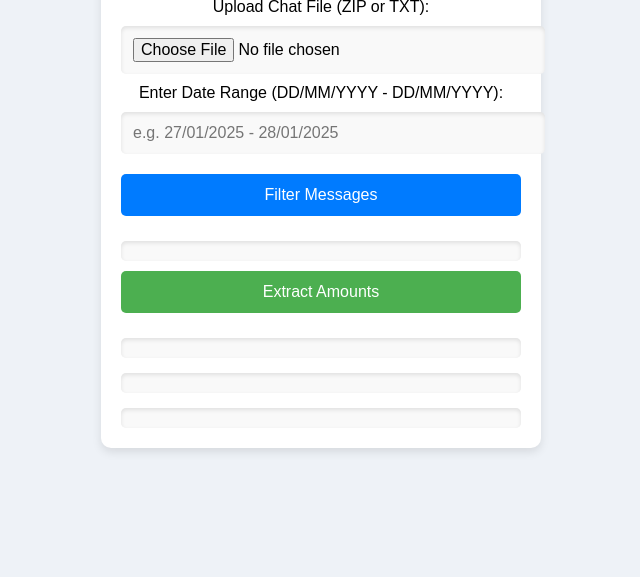
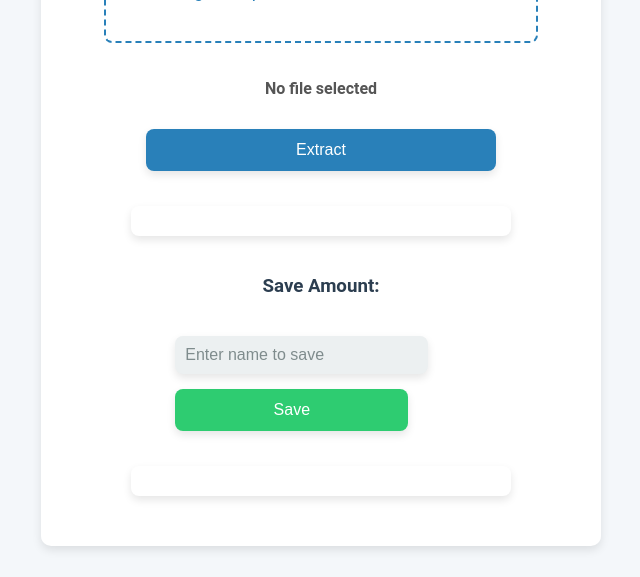
Before and after one commit to AppArchitect-cyber/Calculate, a plain HTML site: page index.html in a window 1280 px wide. Shown: the part 223-800 px from the top of the page, without its empty margins (319-959 px from the left). Drawn offline with nearby package versions, Linux system fonts and the light colour scheme.

Commit message:
Update index.html

```diff
--- a/index.html
+++ b/index.html
@@ -3,189 +3,269 @@
 <head>
     <meta charset="UTF-8">
     <meta name="viewport" content="width=device-width, initial-scale=1.0">
-    <title>WhatsApp Chat Filter & Amount Calculator</title>
-    <script src="https://cdnjs.cloudflare.com/ajax/libs/jszip/3.10.1/jszip.min.js"></script>
+    <title>WhatsApp Amount Extractor</title>
+    <script src="https://cdnjs.cloudflare.com/ajax/libs/xlsx/0.18.5/xlsx.full.min.js"></script>
     <style>
         body {
-            font-family: Arial, sans-serif;
+            font-family: 'Roboto', sans-serif;
+            background-color: #f4f7fa;
+            color: #333;
             display: flex;
             justify-content: center;
             align-items: center;
             height: 100vh;
             margin: 0;
-            background-color: #eef2f7;
         }
+
         .container {
+            background-color: #ffffff;
             width: 90%;
-            max-width: 400px;
-            background: #ffffff;
-            padding: 20px;
+            max-width: 500px;
+            padding: 30px;
             border-radius: 10px;
             box-shadow: 0 4px 10px rgba(0, 0, 0, 0.1);
             text-align: center;
         }
+
+        h2 {
+            color: #2c3e50;
+            margin-bottom: 20px;
+            font-size: 30px;
+            font-weight: 700;
+        }
+
         input, button {
-            width: 100%;
+            margin: 15px 0;
             padding: 12px;
-            margin: 10px 0;
+            font-size: 16px;
+            color: #fff;
+            background-color: #2980b9;
             border: none;
-            border-radius: 5px;
+            border-radius: 8px;
+            width: 80%;
+            max-width: 350px;
+            cursor: pointer;
+            box-shadow: 0 4px 8px rgba(0, 0, 0, 0.1);
+            transition: all 0.3s ease;
+        }
+
+        input:focus, button:hover {
+            background-color: #3498db;
+            box-shadow: 0 6px 12px rgba(0, 0, 0, 0.2);
+        }
+
+        #dropZone {
+            width: 80%;
+            max-width: 350px;
+            margin: 20px auto;
+            padding: 40px;
+            border: 2px dashed #2980b9;
+            background-color: rgba(255, 255, 255, 0.9);
+            color: #2980b9;
+            font-size: 18px;
+            cursor: pointer;
+            transition: all 0.3s ease;
+            text-align: center;
+            border-radius: 8px;
+        }
+
+        #dropZone:hover {
+            background-color: rgba(240, 240, 240, 1);
+            border-color: #3498db;
+            box-shadow: 0 4px 8px rgba(0, 0, 0, 0.1);
+        }
+
+        #fileName {
+            color: #555;
             font-size: 16px;
+            font-weight: bold;
         }
-        input {
-            background: #f9f9f9;
-            box-shadow: inset 0 2px 4px rgba(0, 0, 0, 0.1);
+
+        #output, #savedEntries {
+            margin-top: 20px;
+            font-size: 18px;
+            font-weight: 600;
+            text-align: left;
+            background-color: #ffffff;
+            border-radius: 8px;
+            padding: 15px;
+            color: #2980b9;
+            width: 80%;
+            max-width: 350px;
+            box-shadow: 0 4px 8px rgba(0, 0, 0, 0.1);
+            margin: 20px auto;
         }
-        button {
-            background-color: #4CAF50;
-            color: white;
-            cursor: pointer;
-            transition: 0.3s;
+
+        #savedEntries h3 {
+            color: #2980b9;
+            font-size: 22px;
+            margin-bottom: 10px;
         }
-        button:hover {
-            background-color: #45a049;
+
+        h3 {
+            color: #2c3e50;
         }
-        #output, #result, #total, #counter {
-            margin-top: 15px;
-            padding: 10px;
-            border-radius: 5px;
-            background-color: #f9f9f9;
-            max-height: 200px;
-            overflow-y: auto;
-            box-shadow: inset 0 2px 4px rgba(0, 0, 0, 0.1);
+
+        .details-section {
+            margin-top: 20px;
             text-align: left;
         }
-        h1 {
+
+        .details-section input {
+            font-size: 16px;
+            padding: 10px;
             color: #333;
-            font-size: 20px;
+            background-color: #ecf0f1;
+            width: 80%;
+            max-width: 350px;
+            margin: 0 auto;
         }
-        .filter-btn {
-            background-color: #007bff;
-            color: white;
-            padding: 12px;
-            border: none;
-            border-radius: 5px;
-            font-size: 16px;
-            cursor: pointer;
-            transition: 0.3s;
+
+        .details-section input::placeholder {
+            color: #7f8c8d;
         }
-        .filter-btn:hover {
-            background-color: #0056b3;
+
+        .details-section button {
+            width: 80%;
+            max-width: 350px;
+            background-color: #2ecc71;
+            margin: 15px auto;
         }
+
+        .container {
+            display: flex;
+            flex-direction: column;
+            align-items: center;
+        }
+
+        @import url('https://fonts.googleapis.com/css2?family=Roboto:wght@400;500&display=swap');
     </style>
 </head>
 <body>
+    <div class="container">
+        <h2>WhatsApp Chat Amount Extractor</h2>
 
-<div class="container">
-    <h1>WhatsApp Chat Filter & Amount Calculator</h1>
-
-    <label for="fileInput">Upload Chat File (ZIP or TXT):</label>
-    <input type="file" id="fileInput" accept=".zip,.txt">
-
-    <label for="dateInput">Enter Date Range (DD/MM/YYYY - DD/MM/YYYY):</label>
-    <input type="text" id="dateInput" placeholder="e.g. 27/01/2025 - 28/01/2025">
-
-    <button class="filter-btn" onclick="handleFile()">Filter Messages</button>
+        <div id="dropZone">Drag & Drop File Here or Click to Select</div>
+        <input type="file" id="fileInput" accept=".xls,.xlsx" style="display: none;">
+        <p id="fileName">No file selected</p>
+        <button onclick="extractAmounts()">Extract</button>
 
         <div id="output"></div>
 
-    <button onclick="extractAmounts()">Extract Amounts</button>
-    <div id="result"></div>
-    <div id="total"></div>
-    <div id="counter"></div>
+        <h3>Save Amount:</h3>
+        <div class="details-section">
+            <input type="text" id="nameInput" placeholder="Enter name to save">
+            <button onclick="saveEntry()">Save</button>
+        </div>
+
+        <div id="savedEntries"></div>
     </div>
 
     <script>
-    let filteredMessages = [];
+        let extractedAmounts = [];
+        let totalAmount = 0;
+        let savedData = {};
 
-    function handleFile() {
-        const fileInput = document.getElementById("fileInput");
-        const file = fileInput.files[0];
-
-        if (!file) return;
-
-        if (file.name.endsWith(".zip")) {
-            handleZipFile(file);
-        } else if (file.name.endsWith(".txt")) {
-            readTextFile(file);
-        } else {
-            alert("Invalid file format. Please upload a .zip or .txt file.");
-        }
+        // Function to format the date as dd/mm/yyyy
+        function formatDate() {
+            const now = new Date();
+            const day = ("0" + now.getDate()).slice(-2);
+            const month = ("0" + (now.getMonth() + 1)).slice(-2); // Get month as 01, 02, etc.
+            const year = now.getFullYear();
+            return `${day}/${month}/${year}`;
         }
 
-    function handleZipFile(file) {
-        const reader = new FileReader();
-        reader.onload = function(event) {
-            JSZip.loadAsync(event.target.result).then(function(zip) {
-                let txtFile = Object.keys(zip.files).find(name => name.endsWith(".txt"));
-                if (txtFile) {
-                    zip.files[txtFile].async("text").then(content => processMessages(content));
-                } else {
-                    alert("No text file found inside ZIP.");
-                }
+        let date = formatDate(); // Get formatted date
+
+        document.getElementById("dropZone").addEventListener("click", () => {
+            document.getElementById("fileInput").click();
         });
-        };
-        reader.readAsArrayBuffer(file);
+
+        document.getElementById("dropZone").addEventListener("dragover", (event) => {
+            event.preventDefault();
+        });
+
+        document.getElementById("dropZone").addEventListener("drop", (event) => {
+            event.preventDefault();
+            document.getElementById("fileInput").files = event.dataTransfer.files;
+            updateFileName();
+        });
+
+        document.getElementById("fileInput").addEventListener("change", updateFileName);
+
+        function updateFileName() {
+            const file = document.getElementById("fileInput").files[0];
+            document.getElementById("fileName").innerText = file ? `Selected File: ${file.name}` : "No file selected";
         }
 
-    function readTextFile(file) {
-        const reader = new FileReader();
-        reader.onload = function(event) {
-            processMessages(event.target.result);
-        };
-        reader.readAsText(file);
-    }
-
-    function processMessages(content) {
-        const dateInput = document.getElementById("dateInput");
-        const outputDiv = document.getElementById("output");
-
-        const dateRange = dateInput.value.split(" - ");
-        if (dateRange.length !== 2) {
-            outputDiv.innerHTML = "Invalid date range format. Use DD/MM/YYYY - DD/MM/YYYY";
+        function extractAmounts() {
+            const fileInput = document.getElementById("fileInput").files[0];
+            if (!fileInput) {
+                document.getElementById("output").innerText = "Please upload an Excel file first.";
                 return;
             }
 
-        const startDate = dateRange[0].trim();
-        const endDate = dateRange[1].trim();
+            const reader = new FileReader();
+            reader.onload = function (event) {
+                const data = new Uint8Array(event.target.result);
+                const workbook = XLSX.read(data, { type: 'array' });
 
-        const messages = [];
-        let currentMessage = "";
+                const sheet = workbook.Sheets[workbook.SheetNames[0]];
+                const rows = XLSX.utils.sheet_to_json(sheet, { header: 1 });
 
-        content.split('\n').forEach(line => {
-            if (/^\d{2}\/\d{2}\/\d{4}/.test(line)) {
-                if (currentMessage) messages.push(currentMessage);
-                currentMessage = line;
-            } else {
-                currentMessage += " " + line.trim();
+                extractedAmounts = [];
+                totalAmount = 0;
+
+                const amountRegex = /AMOUNT[^\d]*([\d,]+)(\/-)?/i;
+
+                rows.forEach(row => {
+                    if (Array.isArray(row)) {
+                        row.forEach(cell => {
+                            if (typeof cell === "string") {
+                                let match = cell.match(amountRegex);
+                                if (match) {
+                                    let amount = parseInt(match[1].replace(/,/g, ""));
+                                    extractedAmounts.push(amount);
+                                    totalAmount += amount;
+                                }
                             }
                         });
-        if (currentMessage) messages.push(currentMessage);
-
-        filteredMessages = messages.filter(msg => {
-            let dateMatch = msg.match(/^\d{2}\/\d{2}\/\d{4}/);
-            if (dateMatch) {
-                let messageDate = dateMatch[0];
-                return messageDate >= startDate && messageDate <= endDate;
                     }
-            return false;
                 });
 
-        outputDiv.innerHTML = filteredMessages.length > 0 ? filteredMessages.join('<br/><br/>') : `No messages found for the selected range.`;
+                document.getElementById("output").innerHTML =
+                    `<p>Extracted Amounts: ${extractedAmounts.join(", ")}</p>
+                    <p>Total Amount: <b>₹${totalAmount.toLocaleString()}</b></p>`;
+            };
+
+            reader.readAsArrayBuffer(fileInput);
         }
 
-    function extractAmounts() {
-        let text = filteredMessages.join('\n');
-        let pattern = /(?:AMOUNT|Amount|amount)[^\d]{0,5}[\s=:~]*([\d,]+)/gi;
-        let matches = [...text.matchAll(pattern)];
-        let amounts = matches.map(match => match[1].replace(/,/g, ''));
-        let totalAmount = amounts.reduce((acc, curr) => acc + parseFloat(curr), 0);
+        function saveEntry() {
+            const name = document.getElementById("nameInput").value.trim();
+            if (!name || extractedAmounts.length === 0) {
+                document.getElementById("savedEntries").innerHTML += "<p>Please extract and enter a name first.</p>";
+                return;
+            }
 
-        document.getElementById("result").innerHTML = amounts.length ? "Extracted Amounts: " + amounts.join(", ") : "No amounts found!";
-        document.getElementById("total").innerHTML = "Total Amount: ₹" + totalAmount.toFixed(2);
-        document.getElementById("counter").innerHTML = "Total Entries: " + amounts.length;
+            if (!savedData[name]) {
+                savedData[name] = totalAmount;
+            }
+
+            let savedEntriesText = `<h3>${date}<br>Total Withdraw From Group</h3>`;
+            let count = 1;
+            let totalSavedAmount = 0;
+
+            Object.keys(savedData).forEach(key => {
+                savedEntriesText += `<p>${count}. ${key} -- ₹${savedData[key].toLocaleString()}</p>`;
+                totalSavedAmount += savedData[key];
+                count++;
+            });
+
+            savedEntriesText += `<p>Total -- ₹${totalSavedAmount.toLocaleString()}</p>`;
+
+            document.getElementById("savedEntries").innerHTML = savedEntriesText;
         }
     </script>
-
 </body>
 </html>
```
Lines whose indentation alone changed are shown as unchanged.
